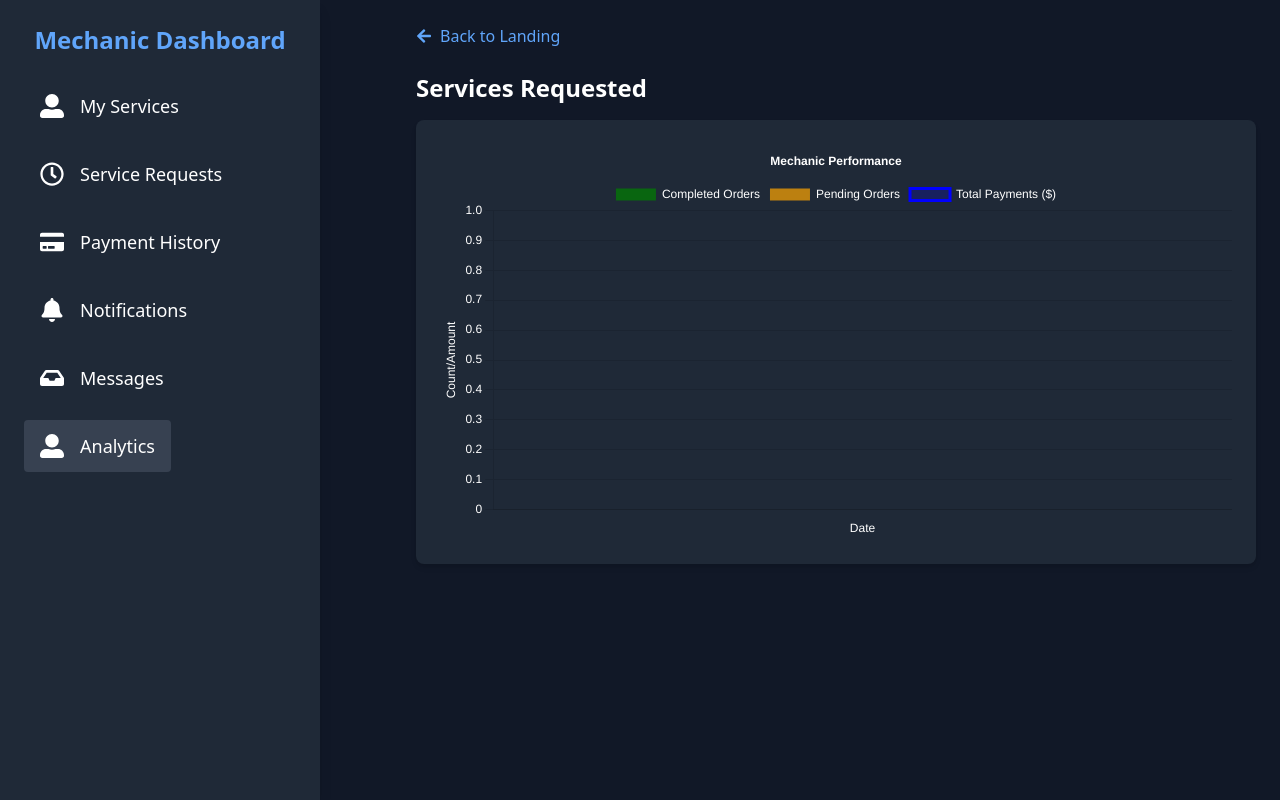
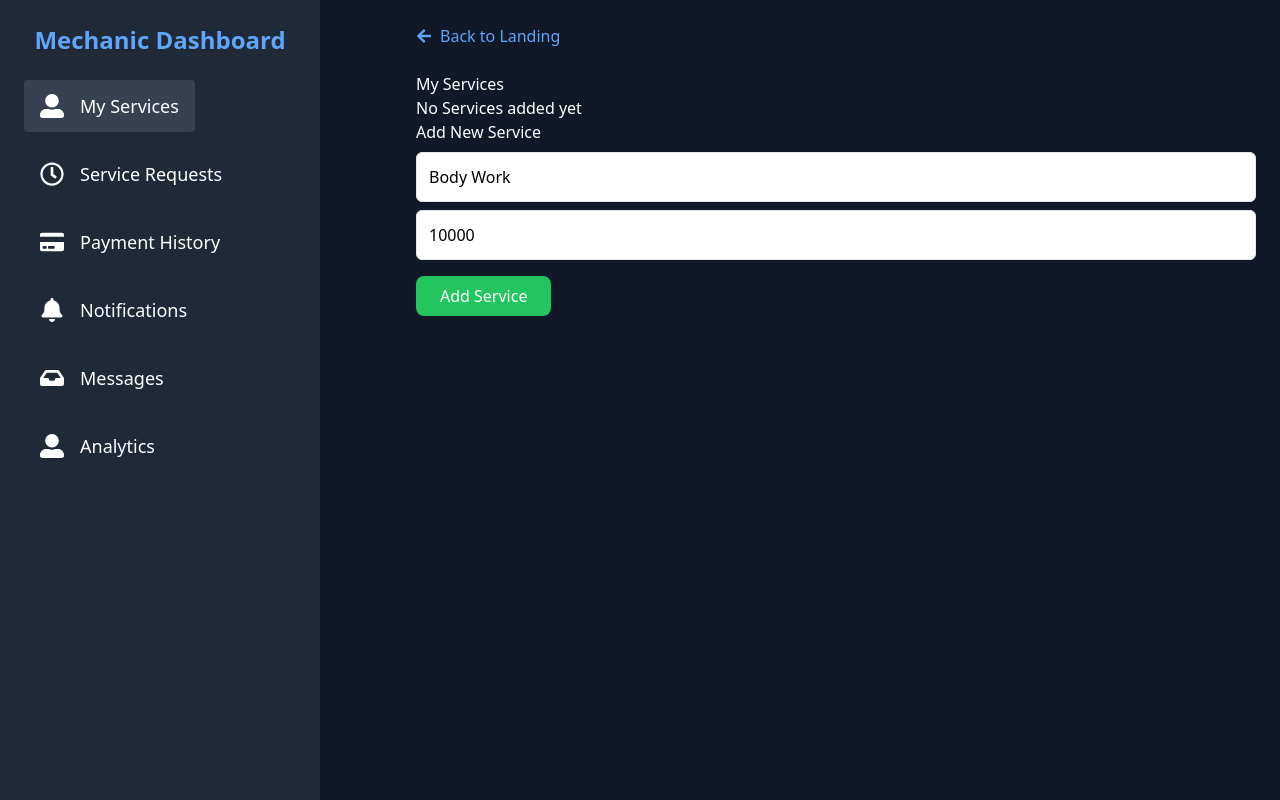
Before and after one commit to dendroid3/okoa_gari_client, a React (Vite) app: page /mechanic-dashboard in a window 1280 px wide. Built offline with nearby package versions, Linux system fonts and the light colour scheme.

Commit message:
change default activeSection to myServices

```diff
--- a/src/components/MechanicDashboard.jsx
+++ b/src/components/MechanicDashboard.jsx
@@ -9,7 +9,7 @@ ChartJS.register(CategoryScale, LinearScale, PointElement, LineElement, BarEleme
 
 const MechanicDashboard = () => {
   const navigate = useNavigate();
-  const [activeSection, setActiveSection] = useState('analytics');
+  const [activeSection, setActiveSection] = useState('myServices');
   const [serviceRequests, setServiceRequests] = useState([]);
   const [paymentHistory, setPaymentHistory] = useState([]);
   const [analytics, setAnalytics] = useState({
```
